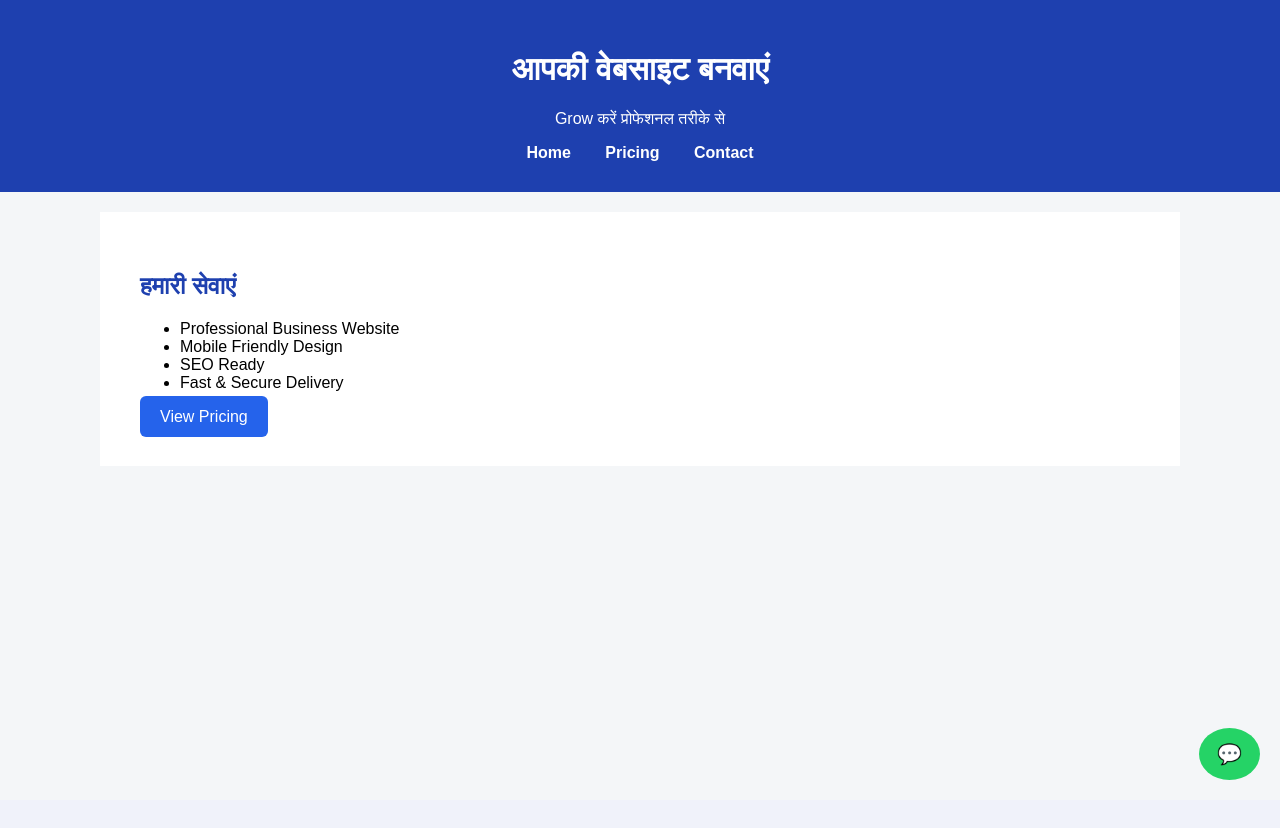
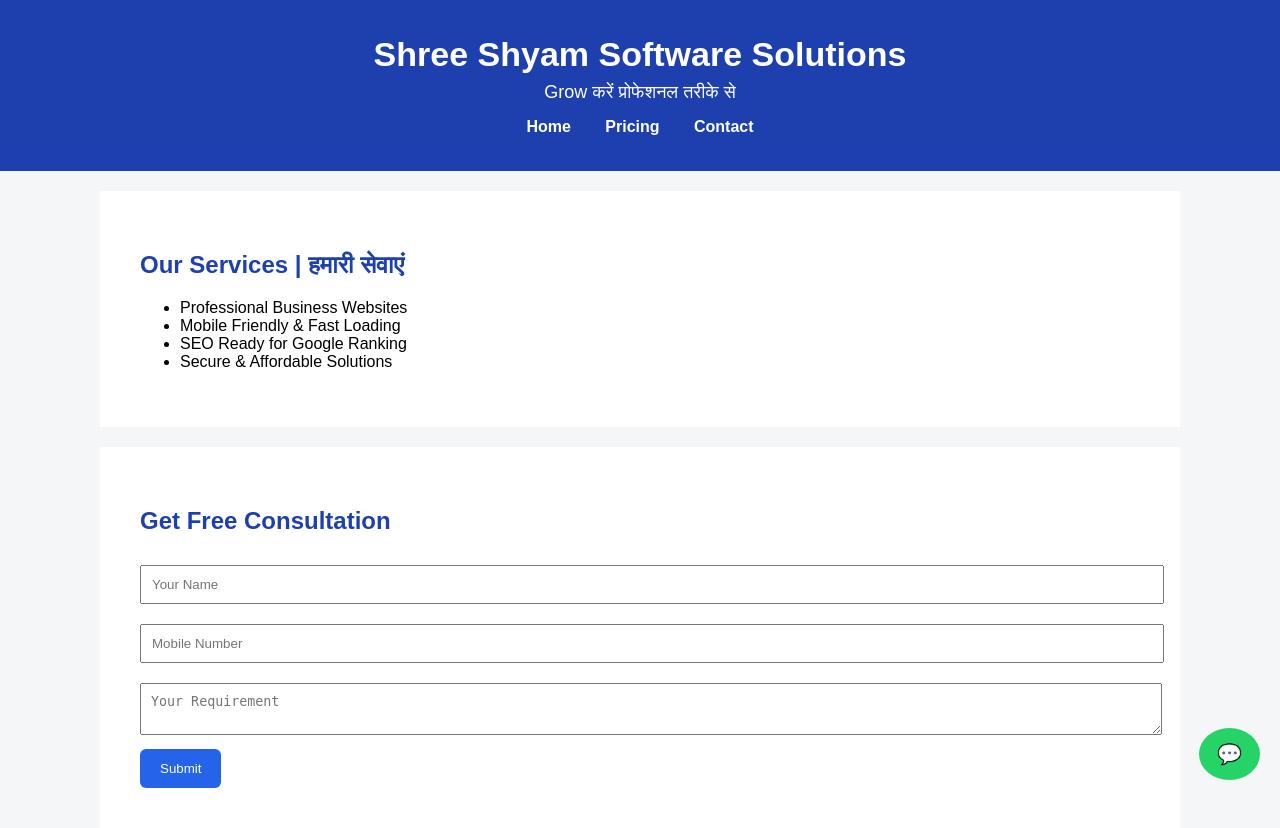
Before and after one commit to manojnehra556-netizen/Webdevelop, a Flask app: page / in a window 1280 px wide. Before the commit the page ends 780 px from the top, so only its background shows below. Run offline with Flask 3, Linux system fonts and the light colour scheme.

Commit message:
Update index.html

```diff
--- a/templates/index.html
+++ b/templates/index.html
@@ -1,15 +1,28 @@
 <!DOCTYPE html>
-<html lang="hi">
+<html lang="en">
 <head>
 <meta charset="UTF-8">
-<title>Professional Website Development</title>
+<title>Shree Shyam Software Solutions</title>
+
+<!-- Google Analytics -->
+<script async src="https://www.googletagmanager.com/gtag/js?id=G-XXXXXXXXXX"></script>
+<script>
+window.dataLayer = window.dataLayer || [];
+function gtag(){dataLayer.push(arguments);}
+gtag('js', new Date());
+gtag('config', 'G-XXXXXXXXXX');
+</script>
+
 <style>
 body{margin:0;font-family:Arial;background:#f4f6f8}
-header{background:#1e40af;color:#fff;padding:30px;text-align:center}
+header{background:#1e40af;color:#fff;padding:35px;text-align:center}
+header h1{margin:0;font-size:34px}
+header p{margin:8px 0 15px;font-size:18px}
 nav a{color:#fff;margin:0 15px;text-decoration:none;font-weight:bold}
 .section{max-width:1000px;margin:auto;padding:40px;background:#fff;margin-top:20px}
 h2{color:#1e40af}
-.btn{background:#2563eb;color:#fff;padding:12px 20px;text-decoration:none;border-radius:6px}
+input,textarea{width:100%;padding:10px;margin:10px 0}
+.btn{background:#2563eb;color:#fff;padding:12px 20px;border:none;border-radius:6px}
 .whatsapp{
 position:fixed;bottom:20px;right:20px;
 background:#25D366;color:white;
@@ -21,8 +34,9 @@ font-size:20px;text-decoration:none}
 <body>
 
 <header>
-<h1>आपकी वेबसाइट बनवाएं</h1>
+<h1>Shree Shyam Software Solutions</h1>
 <p>Grow करें प्रोफेशनल तरीके से</p>
+
 <nav>
 <a href="/">Home</a>
 <a href="/pricing">Pricing</a>
@@ -31,19 +45,26 @@ font-size:20px;text-decoration:none}
 </header>
 
 <div class="section">
-<h2>हमारी सेवाएं</h2>
+<h2>Our Services | हमारी सेवाएं</h2>
 <ul>
-<li>Professional Business Website</li>
-<li>Mobile Friendly Design</li>
-<li>SEO Ready</li>
-<li>Fast & Secure Delivery</li>
+<li>Professional Business Websites</li>
+<li>Mobile Friendly & Fast Loading</li>
+<li>SEO Ready for Google Ranking</li>
+<li>Secure & Affordable Solutions</li>
 </ul>
-<a class="btn" href="/pricing">View Pricing</a>
 </div>
 
-<a class="whatsapp"
-href="https://wa.me/919772237618"
-target="_blank">💬</a>
+<div class="section">
+<h2>Get Free Consultation</h2>
+<form method="post">
+<input type="text" name="name" placeholder="Your Name" required>
+<input type="tel" name="phone" placeholder="Mobile Number" required>
+<textarea name="message" placeholder="Your Requirement"></textarea>
+<button class="btn" type="submit">Submit</button>
+</form>
+</div>
+
+<a class="whatsapp" href="https://wa.me/919772237618" target="_blank">💬</a>
 
 </body>
 </html>
```
